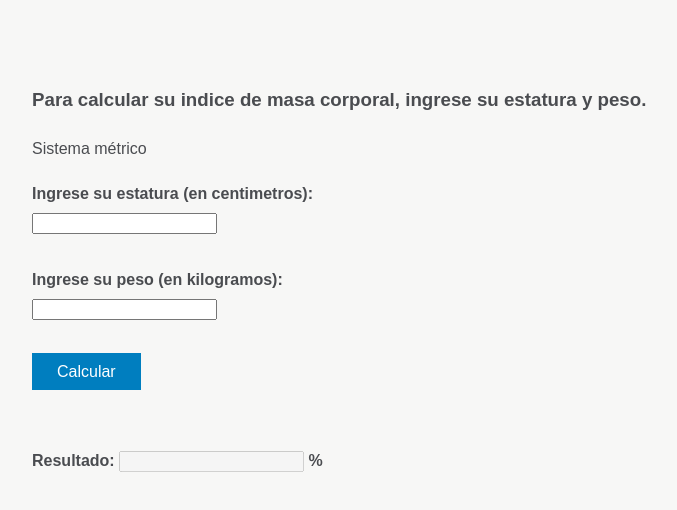
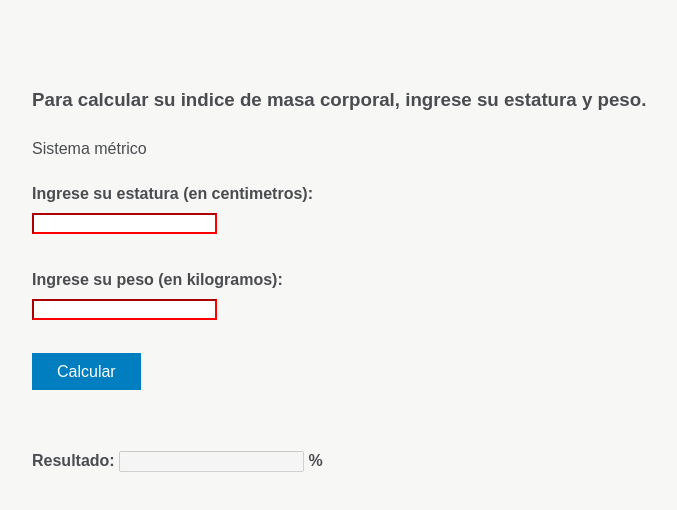
Before and after one commit to ezesil/IMC, a plain HTML site: page index.html in a window 1280 px wide. Shown: the whole page, without its empty margins (0-677 px from the left). Drawn offline with Linux system fonts and the light colour scheme.

Commit message:
Multiple fixes.

```diff
--- a/index.html
+++ b/index.html
@@ -3,7 +3,7 @@
 <head>
     <meta charset="UTF-8">
     <meta name="viewport" content="width=device-width, initial-scale=1.0">
-    <title>Document</title>
+    <title>Calculadora IMC</title>
     <link rel="stylesheet" href="styles.css">
 </head>
 <body>
@@ -19,11 +19,11 @@
 
     <strong>Ingrese su estatura (en centimetros):</strong>
     <br>
-    <input type="number" id="inputestatura" title = "Estatura">
+    <input type="number" id="inputestatura" title = "Estatura" required>
     <br><br>
     <strong>Ingrese su peso (en kilogramos):</strong>
     <br>
-    <input type="number" id="inputpeso" title = "Peso">
+    <input type="number" id="inputpeso" title = "Peso" required>
     <br><br>
     <button id="botoncalcular" onclick="Calcular(); return;">Calcular</button>
     <br>
--- a/index.js
+++ b/index.js
@@ -66,8 +66,6 @@ function CheckInputs(estatura, peso)
 
     var errortext = "";
 
-    console.log(estatura + "\n" + peso)
-
     if(isNaN(estatura))
     {
         errortext += "* La estatura no es numerica.\n";
--- a/styles.css
+++ b/styles.css
@@ -69,3 +69,11 @@ td{
     display:contents;
     font-size: small;
 }
+
+input:invalid{
+    border-color:red;
+}
+
+input:focus{
+    border-color:white;
+}
```
Also changed, not shown: 2 other files.
